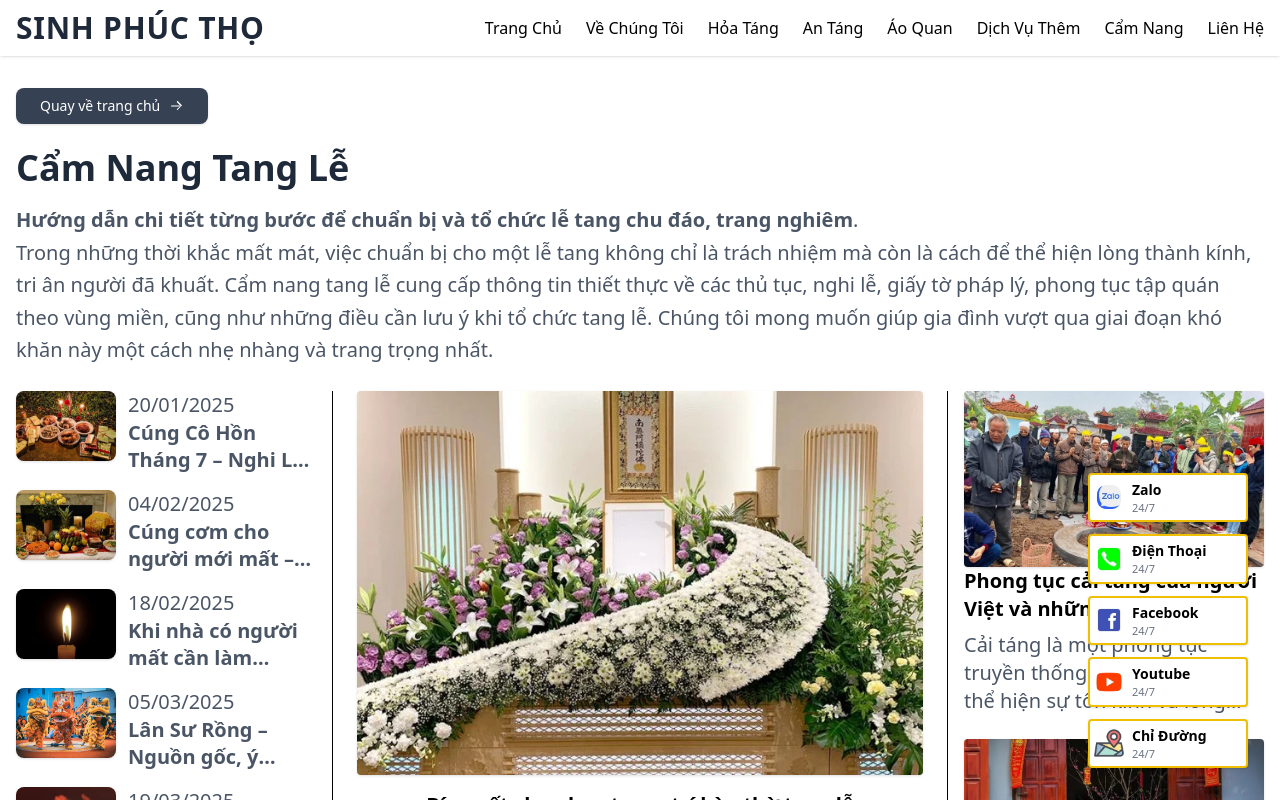
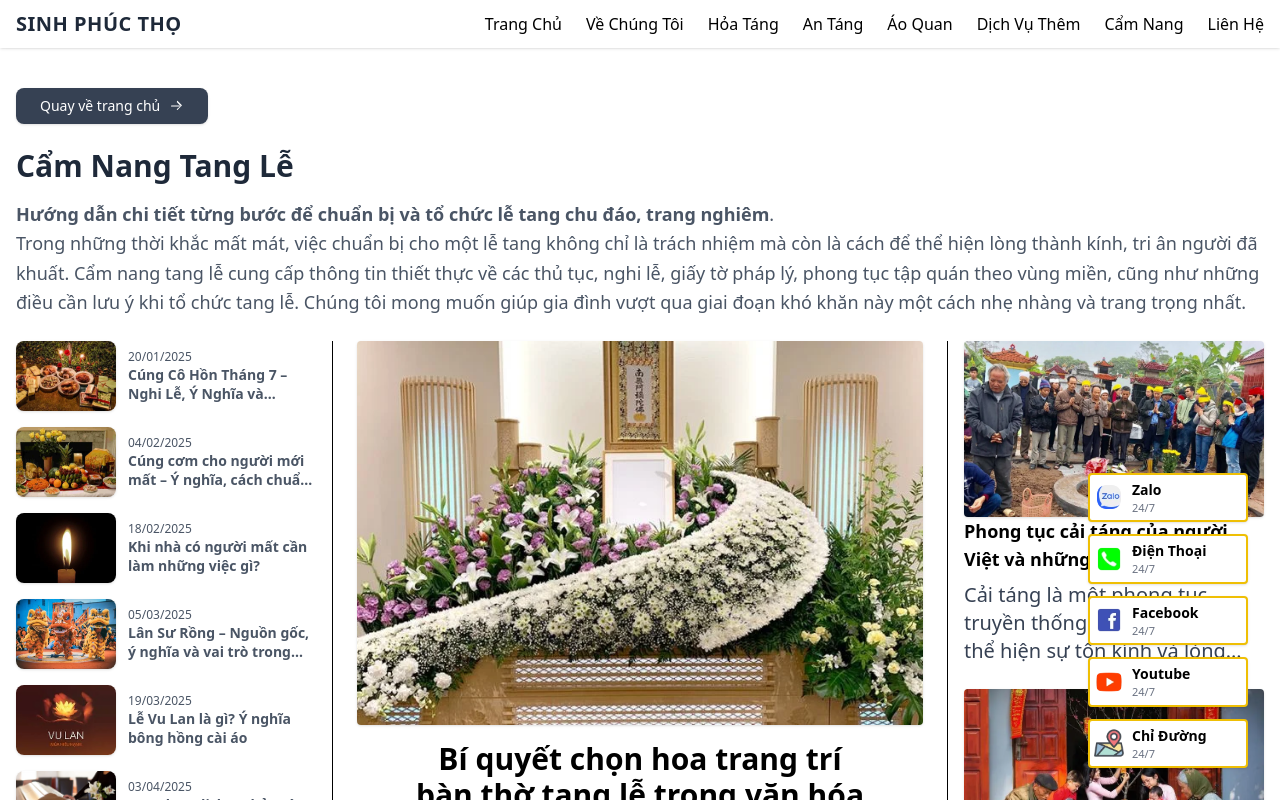
Before and after one commit to nhatthanhtranho/trai-hom-go-vap, a Next.js app: page / in a window 1280 px wide. Shown: the top 800 px of the page. Built offline with nearby package versions, Linux system fonts and the light colour scheme.

Commit message:
fix tailwind overwrite class

```diff
--- a/package.json
+++ b/package.json
@@ -22,7 +22,7 @@
   },
   "devDependencies": {
     "@eslint/eslintrc": "^3",
-    "@tailwindcss/postcss": "^4",
+    "@tailwindcss/postcss": "^4.1.14",
     "@types/node": "^20",
     "@types/react": "^19",
     "@types/react-dom": "^19",
@@ -31,7 +31,8 @@
     "eslint": "^9",
     "eslint-config-next": "15.5.4",
     "gh-pages": "^6.3.0",
-    "tailwindcss": "^4",
+    "postcss": "^8.5.6",
+    "tailwindcss": "^4.1.14",
     "typescript": "^5"
   }
 }
--- a/src/components/Footer.tsx
+++ b/src/components/Footer.tsx
@@ -39,13 +39,13 @@ const Footer: React.FC<PropTypes> = _ => {
                 className="mr-4"
               />
               <div>
-                <h2 className="!text-white text-xl font-bold ">SINH PHÚC THỌ</h2>
-                <p className="!text-sm !text-white font-semibold">
+                <h2 className="text-white text-xl font-bold ">SINH PHÚC THỌ</h2>
+                <p className="text-sm text-white font-semibold">
                   Tận tâm - Chuyên nghiệp - Minh bạch
                 </p>
               </div>
             </div>
-            <p className="!text-sm !text-white mt-2">
+            <p className="text-sm text-white mt-2">
               Với hơn 20 năm kinh nghiệm, Sinh Phúc Thọ tự hào là một trong những đơn vị uy tín hàng
               đầu tại TP. Hồ Chí Minh trong lĩnh vực tổ chức tang lễ trọn gói.
             </p>
--- a/src/styles/globals.css
+++ b/src/styles/globals.css
@@ -7,23 +7,7 @@
   --background-end-rgb: 255, 255, 255;
 }
 
-/* Body & Typography */
-body {
-  font-family:
-    ui-sans-serif, system-ui, sans-serif, 'Apple Color Emoji', 'Segoe UI Emoji', 'Segoe UI Symbol',
-    'Noto Color Emoji';
-}
-
-html {
-  font-family: inherit;
-  scroll-behavior: smooth;
-}
-
-html {
-  overflow-y: scroll;
-  /* luôn giữ thanh cuộn */
-}
-
+@layer base {
   h1 {
     @apply text-xl md:text-2xl lg:text-4xl font-bold text-gray-800;
   }
@@ -42,6 +26,23 @@ h4 {
 
   p {
     @apply text-gray-600 text-base md:text-lg lg:text-xl;
+  }
+}
+
+/* Body & Typography */
+body {
+  font-family: ui-sans-serif, system-ui, sans-serif, "Apple Color Emoji",
+    "Segoe UI Emoji", "Segoe UI Symbol", "Noto Color Emoji";
+}
+
+html {
+  font-family: inherit;
+  scroll-behavior: smooth;
+}
+
+html {
+  overflow-y: scroll;
+  /* luôn giữ thanh cuộn */
 }
 
 /* Utilities */
```
Also changed, not shown: 1 other file (tests, documents, lock files or other folders). Lines whose indentation alone changed are shown as unchanged.
